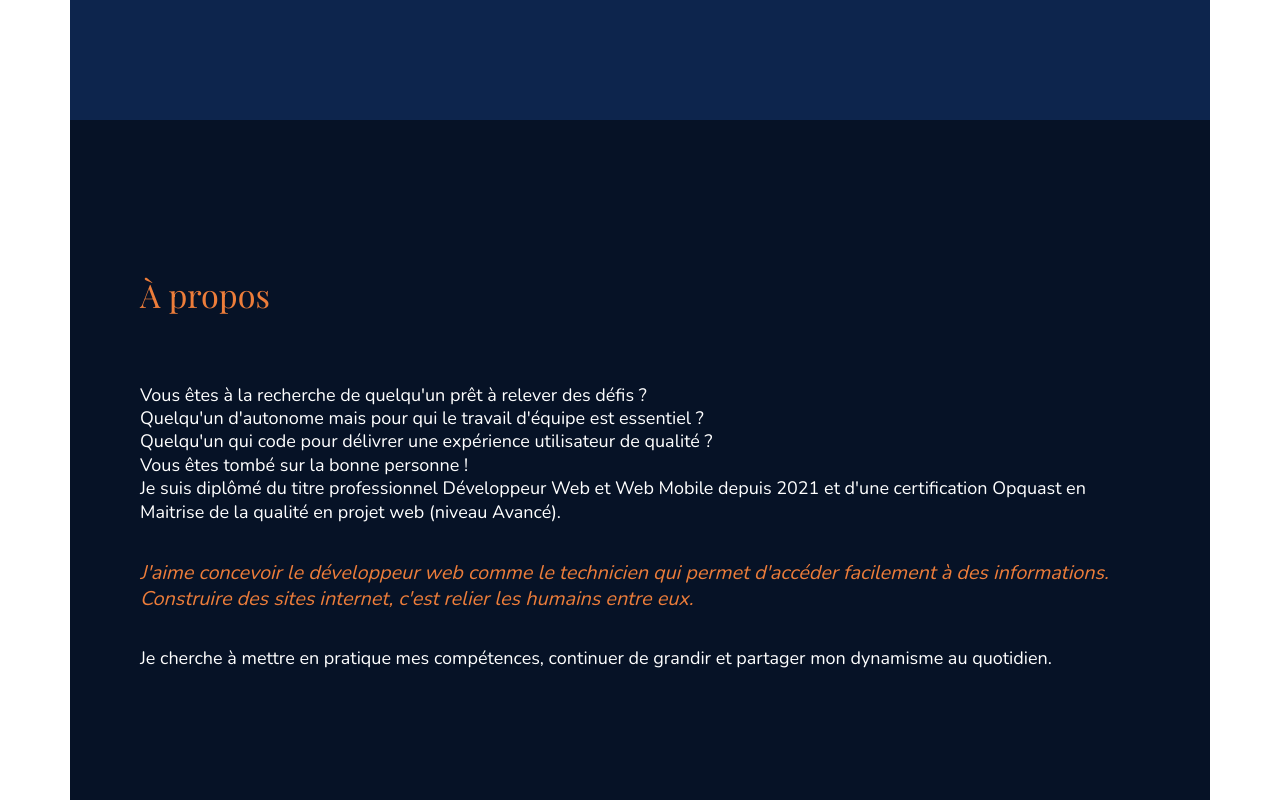
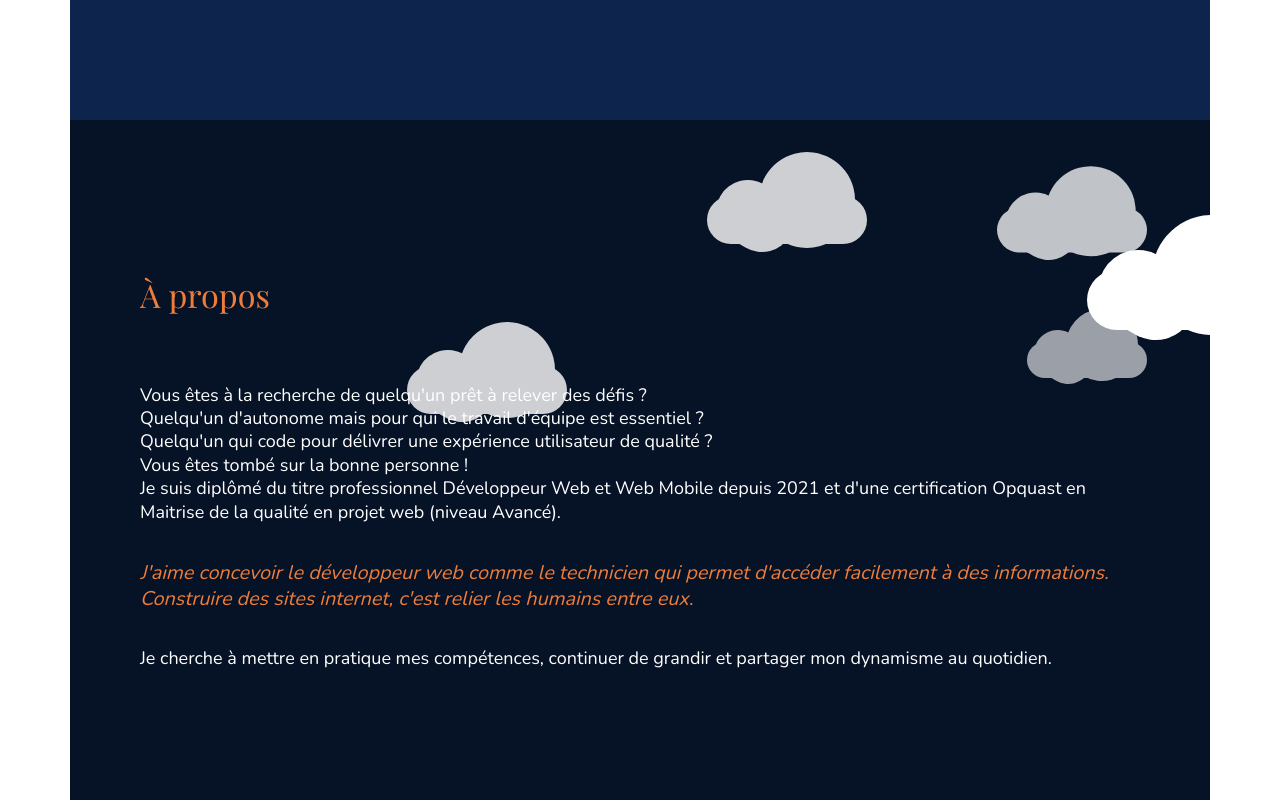
Before and after one commit to RaphaelCharousset/Portfolio, a React (Vite) app: page / in a window 1280 px wide. Shown: the part 680-1480 px from the top of the page. Built offline with nearby package versions, Linux system fonts and the light colour scheme.

Commit message:
adding clouds on about section to add style

```diff
--- a/src/components/AboutMe/AboutMe.tsx
+++ b/src/components/AboutMe/AboutMe.tsx
@@ -1,3 +1,4 @@
+import { WaveOne } from '../../assets/waves/waveOne'
 import './aboutme.scss'
 
 export const AboutMe = () => {
@@ -22,6 +23,14 @@ export const AboutMe = () => {
         </p>
       </div>
 
+      <div className="about__clouds">
+        <div className="about__clouds__item cloudx1"></div>
+        <div className="about__clouds__item cloudx2"></div>
+        <div className="about__clouds__item cloudx3"></div>
+        <div className="about__clouds__item cloudx4"></div>
+        <div className="about__clouds__item cloudx5"></div>
+      </div>
+
     </section>
   )
 }
--- a/src/components/AboutMe/aboutme.scss
+++ b/src/components/AboutMe/aboutme.scss
@@ -5,10 +5,11 @@
   display: flex;
   flex-direction: column;
   justify-content: center;
-  // background: #486799;
-  // background: vars.$alternative-bg;
   background: vars.$alternative-bg;
   padding-bottom: 5rem;
+  overflow: hidden;
+
+  position: relative;
 
   &__title {
     color: vars.$secondary;
@@ -38,4 +39,84 @@
       line-height: 1.3;
     }
   }
+
+  &__clouds {
+    position: absolute;
+    top: 150px;
+    height: 0;
+
+    &__item {
+      width: 200px;
+      height: 60px;
+      background: #fff;
+      border-radius: 200px;
+      position: relative;
+
+      &::before, &::after {
+        content: '';
+        position: absolute;
+        background: #fff;
+        position: absolute;
+        border-radius: 100px;
+        transform: rotate(30deg);
+      }
+
+      &::before {
+        width: 100px;
+        height: 80px;
+        left: 10px;
+        top: -15px;
+      }
+
+      &::after {
+        width: 120px;
+        height: 120px;
+        top: -55px;
+        // left: auto;
+        right: 15px;
+      }
+    }
+
+    .cloud {
+      &x1 {
+        animation: 35s linear moveclouds infinite;
+      }
+
+      &x2 {
+        left: 150px;
+        animation: 20s linear moveclouds infinite;
+        transform: scale(0.6);
+        opacity: 0.6;
+      }
+
+      &x3 {
+        left: -150px;
+        top: -200px;
+        transform: scale(0.8);
+        opacity: 0.8;
+        animation: 20s linear moveclouds infinite;
+      }
+
+      &x4 {
+        left: 200px;
+        top: -250px;
+        transform: scale(0.75);
+        opacity: 0.75;
+        animation: 18s linear moveclouds infinite;
+      }
+
+      &x5 {
+        left: -200px;
+        top: -150px;
+        transform: scale(0.8);
+        opacity: 0.8;
+        animation: 14s linear moveclouds infinite;
+      }
+    }
+  }
 }
+
+@keyframes moveclouds {
+  0% {margin-left: 100vw;}
+  100% {margin-left: -600px;}
+}
```
